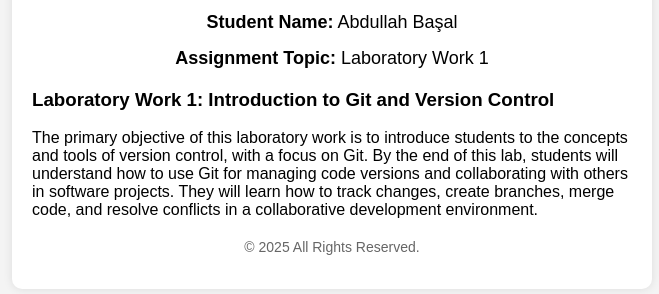
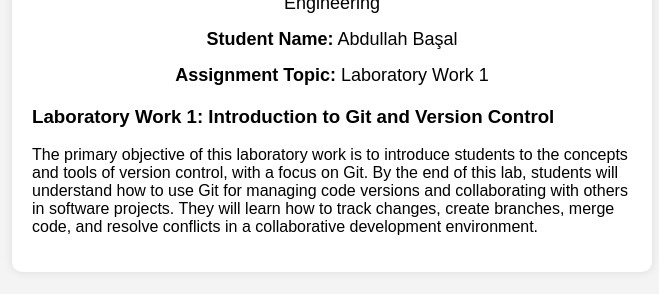
Before and after one commit to abdullahbasal/Lab-1, a plain HTML site: page index.html in a window 1280 px wide. Shown: the part 328-622 px from the top of the page, without its empty margins (308-967 px from the left). Drawn offline with Linux system fonts and the light colour scheme.

Commit message:
footer deleted

```diff
--- a/index.html
+++ b/index.html
@@ -64,10 +64,6 @@
           environment.
         </p>
       </div>
-
-      <div class="footer">
-        <p>© 2025 All Rights Reserved.</p>
-      </div>
     </div>
   </body>
 </html>
```
